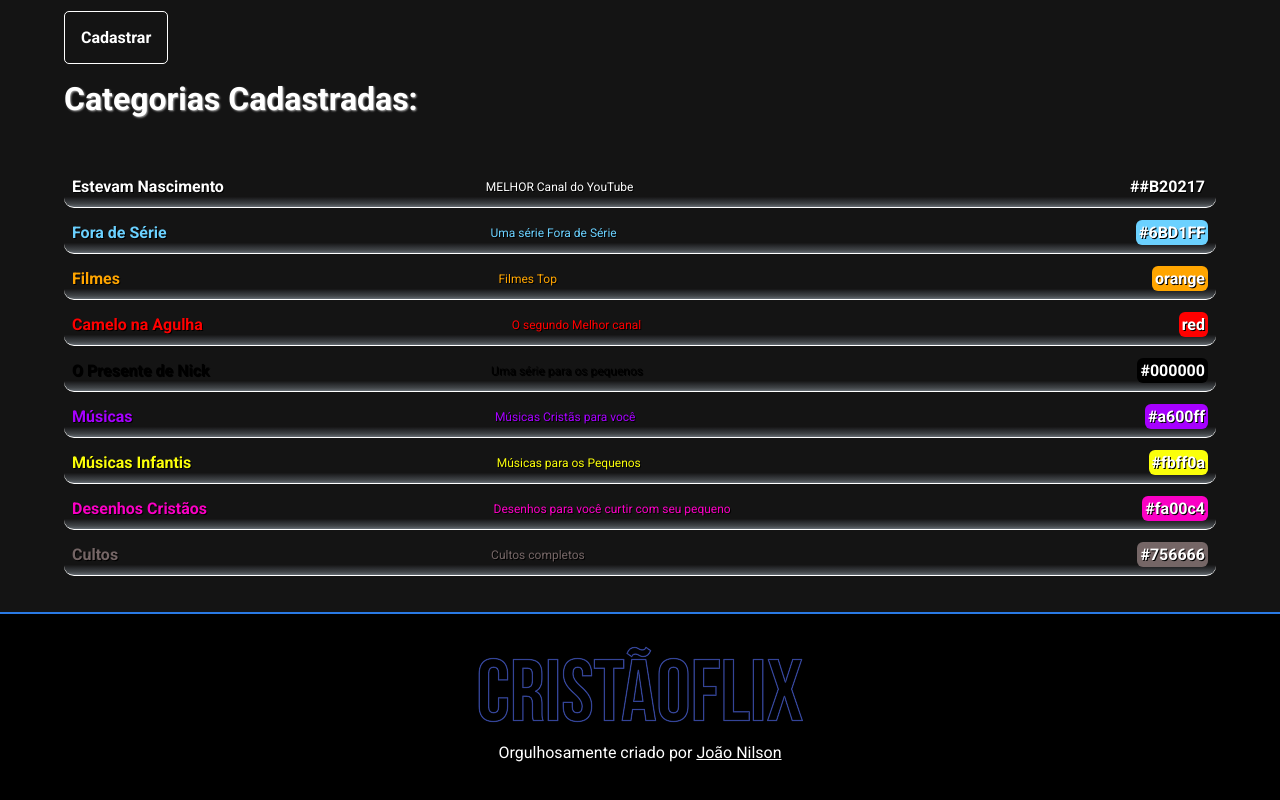
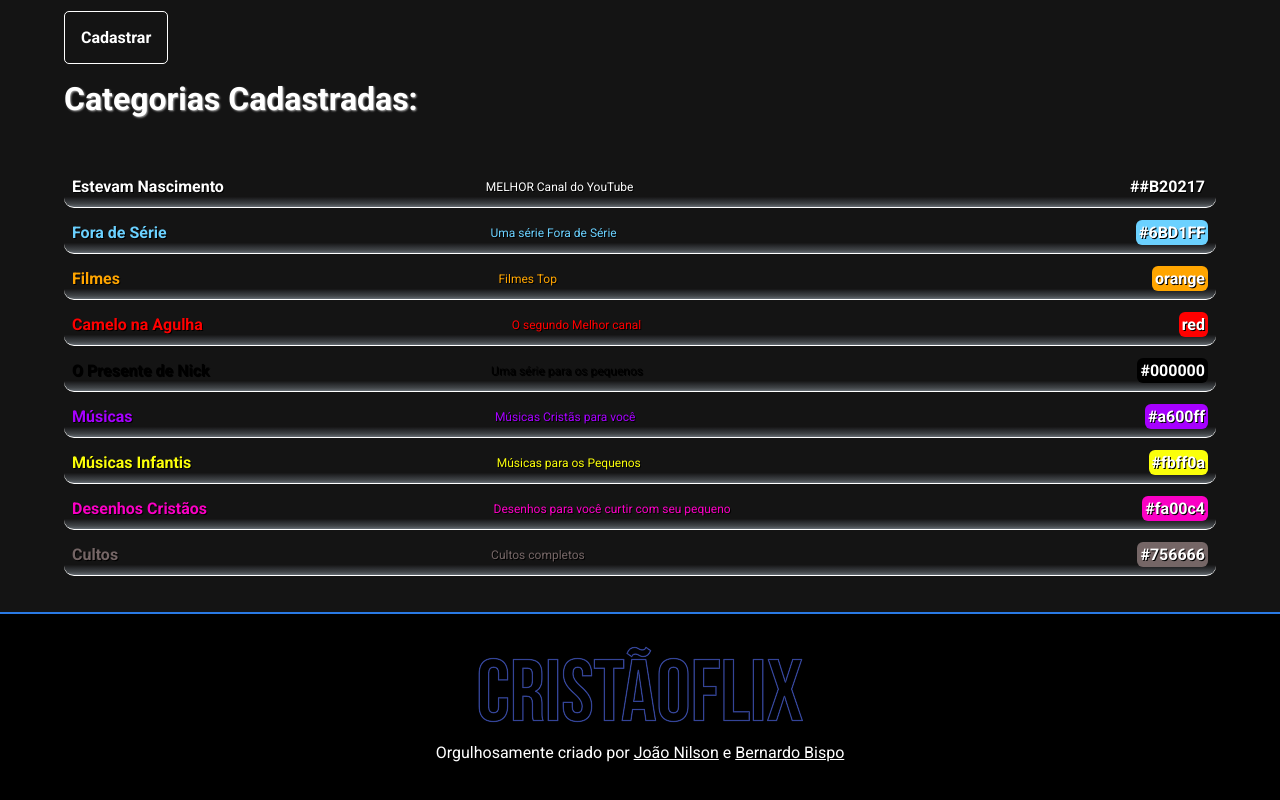
Before and after one commit to Noslin22/CafsFlix, a React (Create React App) app: page /cadastro/categoria in a window 1280 px wide. Shown: the part 680-1480 px from the top of the page. Built offline with nearby package versions, Linux system fonts and the light colour scheme; data requests are answered from the project's data file.

Commit message:
Créditos para Bernardo

```diff
--- a/src/components/Footer/index.js
+++ b/src/components/Footer/index.js
@@ -14,6 +14,10 @@ function Footer() {
         <a href="https://www.instagram.com/jn_pedreira/">
           João Nilson
         </a>
+        {' e '}
+        <a href="https://www.instagram.com/bernard0_bbc/">
+          Bernardo Bispo
+        </a>
       </p>
     </FooterBase>
   );
```
